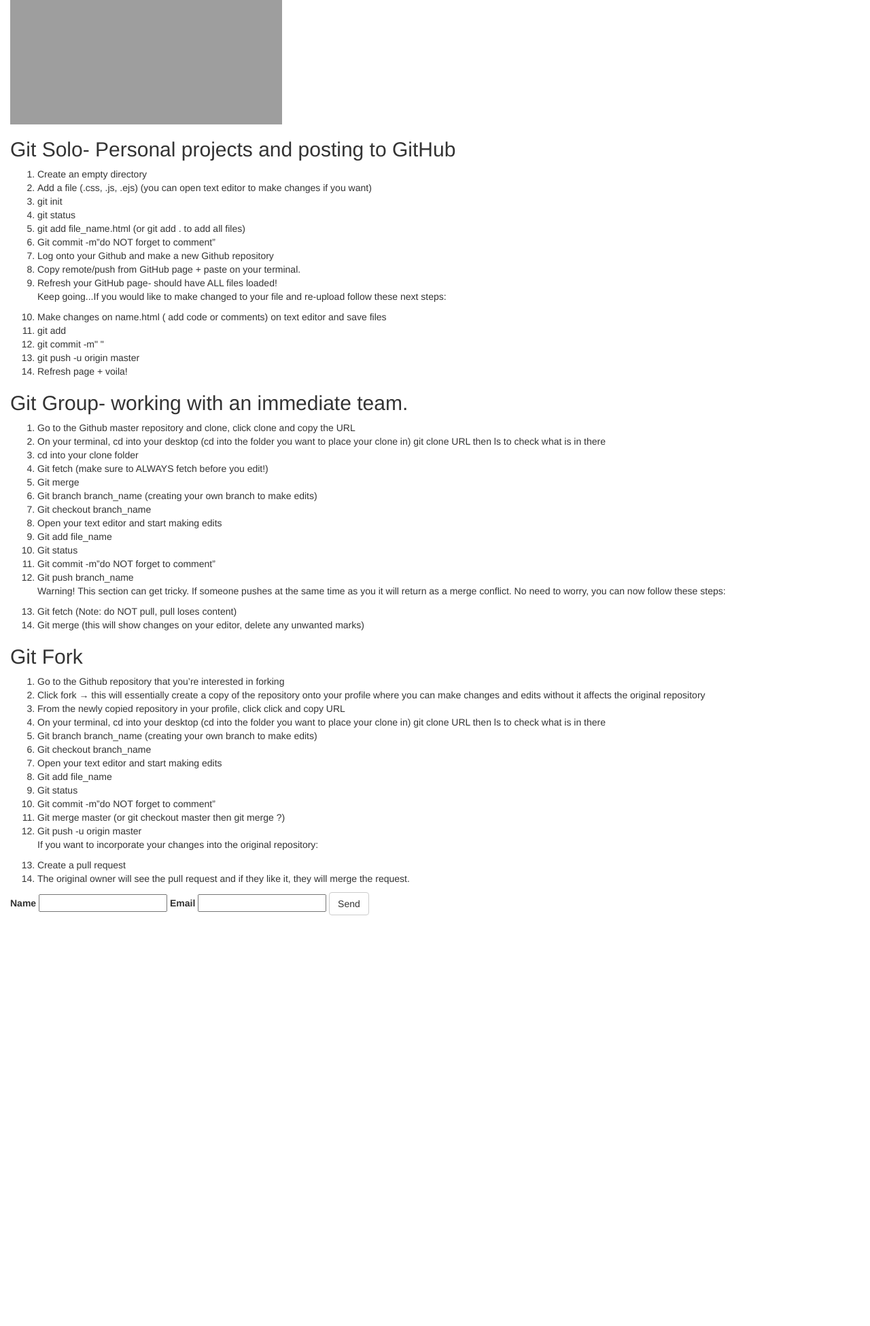
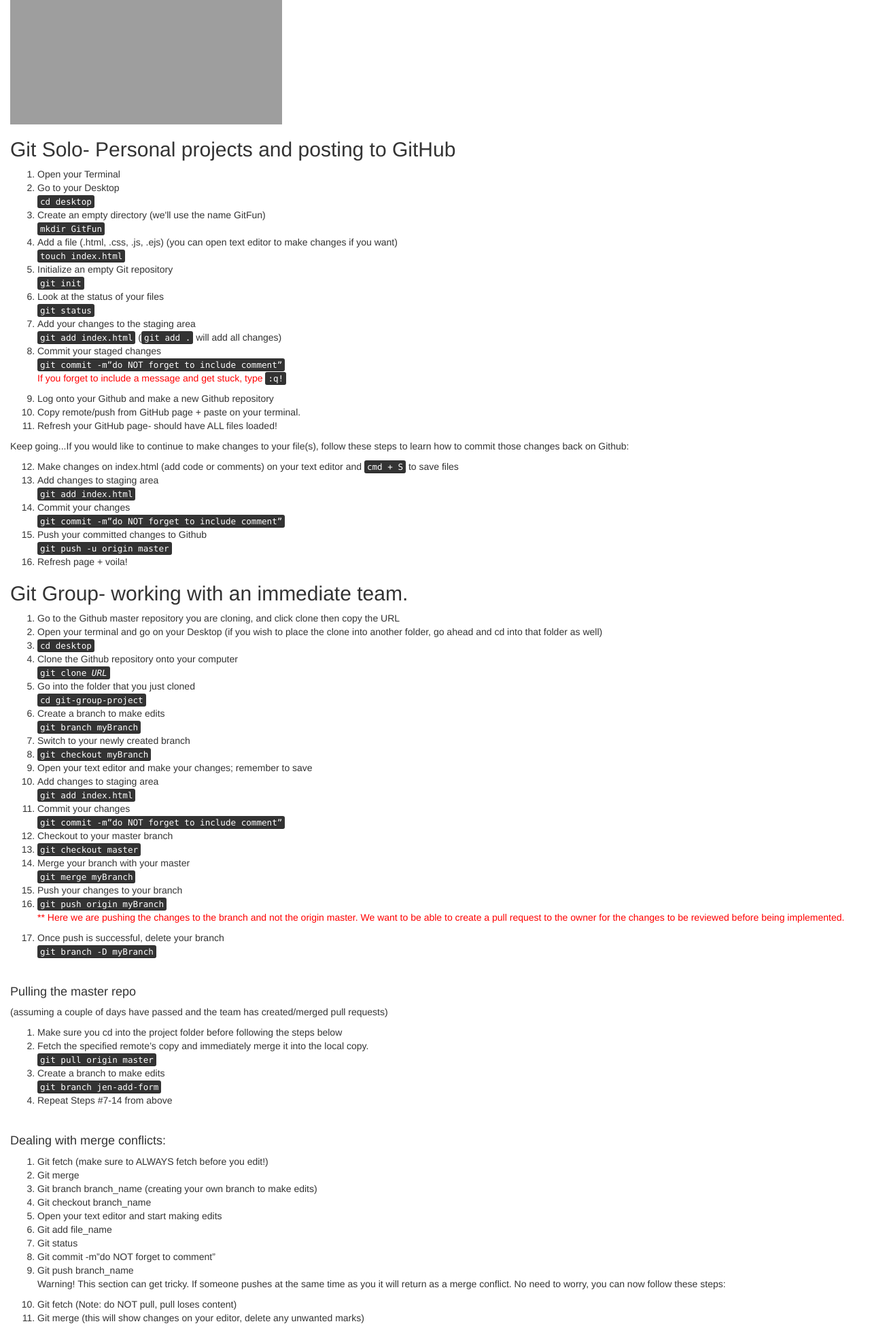
Before and after one commit to zpaterson/group-git-project2, a Node server app: page / in a window 1280 px wide. Shown: the part 377-2327 px from the top of the page at 68% size. Before the commit the page ends 1723 px from the top, so only its background shows below. Run offline with Node 20, Linux system fonts and the light colour scheme; some libraries are stand-ins or nearby versions; grey boxes are pictures that could not be loaded.

Commit message:
testing pushing to branch

```diff
--- a/express/views/index.ejs
+++ b/express/views/index.ejs
@@ -23,28 +23,82 @@
     <img src="https://media.giphy.com/media/JIX9t2j0ZTN9S/giphy.gif" />
     <h2>Git Solo- Personal projects and posting to GitHub</h2>
     <ol>
-      <li>Create an empty directory </li>
-      <li>Add a file (.css, .js, .ejs) (you can open text editor to make changes if you want)</li>
-      <li>git init</li>
-      <li>git status</li>
-      <li>git add file_name.html (or git add . to add all files)</li>
-      <li>Git commit -m”do NOT forget to comment”</li>
+      <li>Open your Terminal</li>
+      <li>Go to your Desktop</li>
+      <kbd>cd desktop</kbd>
+      <li>Create an empty directory (we'll use the name GitFun)</li>
+      <kbd>mkdir GitFun</kbd>
+      <li>Add a file (.html, .css, .js, .ejs) (you can open text editor to make changes if you want)</li>
+      <kbd>touch index.html</kbd>
+      <li>Initialize an empty Git repository</li>
+      <kbd>git init</kbd>
+      <li>Look at the status of your files</li>
+      <kbd>git status</kbd>
+      <li>Add your changes to the staging area</li>
+      <kbd>git add index.html</kbd> (<kbd>git add .</kbd> will add all changes)
+      <li>Commit your staged changes</li>
+      <kbd>git commit -m”do NOT forget to include comment”</kbd>
+      <p style="color: red">If you forget to include a message and get stuck, type <kbd>:q!</kbd></p>
       <li>Log onto your Github and make a new Github repository</li>
       <li>Copy remote/push from GitHub page + paste on your terminal.</li>
       <li>Refresh your GitHub page- should have ALL files loaded!</li>
-      <p>Keep going...If you would like to make changed to your file and re-upload follow these next steps:</p>
-      <li>Make changes on name.html ( add code or comments) on text editor and save files</li>
-      <li>git add</li>
-      <li>git commit -m"  "</li>
-      <li>git push -u origin master</li>
+    </ol>
+    <p>Keep going...If you would like to continue to make changes to your file(s), follow these steps to learn how to commit those changes back on Github:</p>
+    <ol start="12">
+      <li>Make changes on index.html (add code or comments) on your text editor and <kbd>cmd + S</kbd> to save files</li>
+      <li>Add changes to staging area</li>
+      <kbd>git add index.html</kbd>
+      <li>Commit your changes</li>
+      <kbd>git commit -m”do NOT forget to include comment”</kbd>
+      <li>Push your committed changes to Github</li>
+      <kbd>git push -u origin master</kbd>
       <li>Refresh page + voila!</li>
     </ol>
 
     <h2>Git Group- working with an immediate team.</h2>
     <ol>
-      <li>Go to the Github master repository and clone, click clone and copy the URL</li>
-      <li>On your terminal, cd into your desktop (cd into the folder you want to place your clone in) git clone URL then ls to check what is in there</li>
-      <li>cd into your clone folder</li>
+      <li>Go to the Github master repository you are cloning, and click clone then copy the URL</li>
+      <li>Open your terminal and go on your Desktop (if you wish to place the clone into another folder, go ahead and cd into that folder as well)<li>
+      <kbd>cd desktop</kbd>
+      <li>Clone the Github repository onto your computer</li>
+      <kbd>git clone <i>URL</i></kbd>
+      <li>Go into the folder that you just cloned</li>
+      <kbd>cd git-group-project</kbd>
+      <li>Create a branch to make edits</li>
+      <kbd>git branch myBranch</kbd>
+      <li>Switch to your newly created branch<li>
+      <kbd>git checkout myBranch</kbd>
+      <li>Open your text editor and make your changes; remember to save</li>
+      <li>Add changes to staging area</li>
+      <kbd>git add index.html</kbd>
+      <li>Commit your changes</li>
+      <kbd>git commit -m”do NOT forget to include comment”</kbd>
+      <li>Checkout to your master branch<li>
+      <kbd>git checkout master</kbd>
+      <li>Merge your branch with your master</li>
+      <kbd>git merge myBranch</kbd>
+      <li>Push your changes to your branch<li>
+      <kbd>git push origin myBranch</kbd>
+      <p style="color: red">** Here we are pushing the changes to the branch and not the origin master. We want to be able to create a pull request to the owner for the changes to be reviewed before being implemented.</p>
+      <li>Once push is successful, delete your branch</li>
+      <kbd>git branch -D myBranch</kbd>
+    </ol>
+    <br>
+    <h4>Pulling the master repo</h4>
+    <p>(assuming a couple of days have passed and the team has created/merged pull requests)</p>
+    <ol>
+      <li>Make sure you cd into the project folder before following the steps below</li>
+      <li>Fetch the specified remote’s copy and immediately merge it into the local copy.</li>
+      <kbd>git pull origin master</kbd>
+      <li>Create a branch to make edits</li>
+      <kbd>git branch jen-add-form</kbd>
+      <li>Repeat Steps #7-14 from above</li>
+    </ol>
+    <br>
+    <h4>Dealing with merge conflicts:</h4>
+    <ol>
+
+
       <li>Git fetch (make sure to ALWAYS fetch before you edit!)</li>
       <li>Git merge</li>
       <li>Git branch branch_name (creating your own branch to make edits)</li>
```
